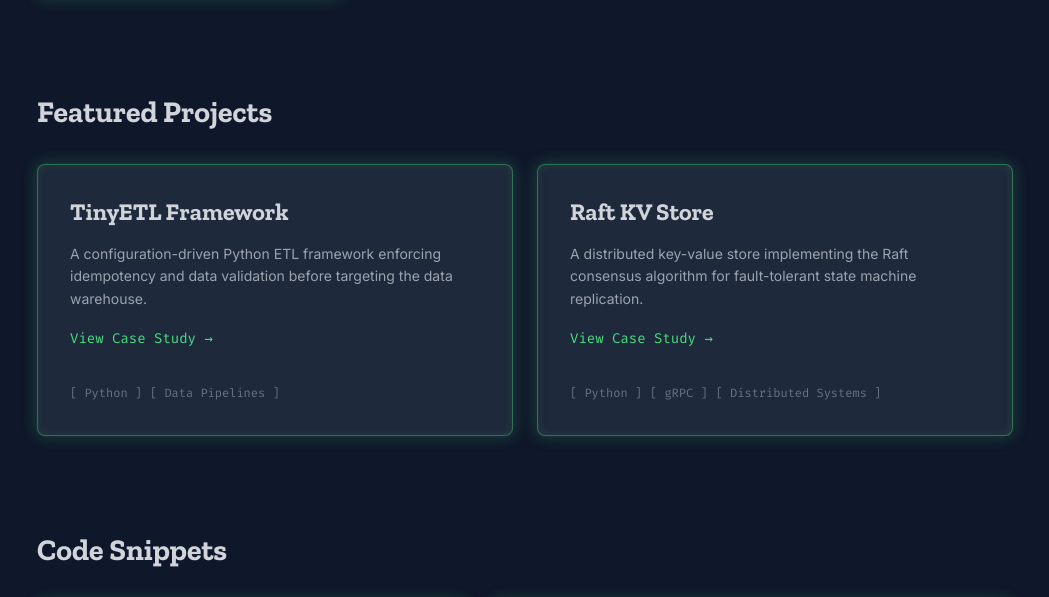
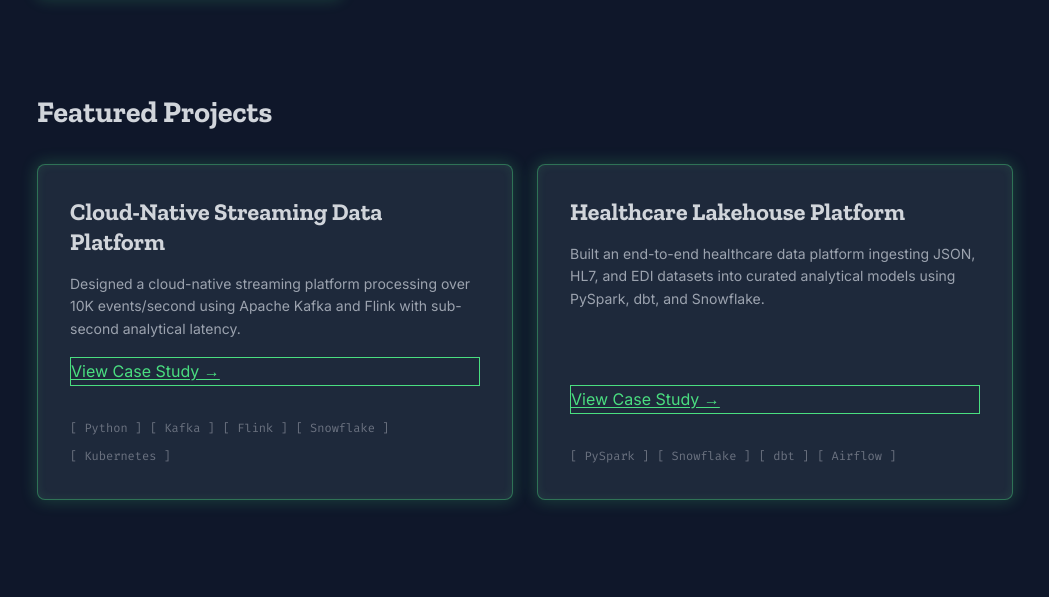
Before and after one commit to dattskoushik/dattskoushik.github.io, a Python web app: template templates/index.html in a window 1280 px wide. Shown: the part 1792-2389 px from the top of the page, without its empty margins (115-1164 px from the left). Run offline with Jinja, Linux system fonts and the light colour scheme; the template is opened without the code that fills it, so the values that code supplies are empty.

Commit message:
feat(portfolio): integrate Senior Data Engineer content and unify button design (#34)
- Implemented comprehensive update for professional summary, experience, skills, and projects in resume.html and projects.html.
- Simplified navigation by consolidating duplicate links and increasing gap.
- Applied standardized `.btn-solid` and `.btn-outline` button utility classes to all primary call-to-actions across the site.
- Fixed index templates and recompiled static site outputs using build_static.py.

```diff
--- a/resume.html
+++ b/resume.html
@@ -457,7 +457,7 @@
         <div class="resume-header">
             <div>
                 <h1>Suchindra Koushik</h1>
-                <div class="resume-role">Software Engineer - Data and Backend</div>
+                <div class="resume-role">Senior Data Engineer</div>
                 <div class="resume-contact">
                     <a href="mailto:suchindra.formal@outlook.com" style="color: inherit; text-decoration: none;">suchindra.formal@outlook.com</a>
                     <span>•</span>
--- a/templates/index.html
+++ b/templates/index.html
@@ -135,28 +135,32 @@
         <div class="grid-2-col">
             <!-- Project 1 -->
             <div class="card-border-glow" style="padding: 2rem; border-radius: 0.5rem; display: flex; flex-direction: column; height: 100%;">
-                <h3 style="font-family: var(--font-serif); font-size: 1.5rem; font-weight: 700; margin-bottom: 1rem;">TinyETL Framework</h3>
+                <h3 style="font-family: var(--font-serif); font-size: 1.5rem; font-weight: 700; margin-bottom: 1rem;">Cloud-Native Streaming Data Platform</h3>
                 <p style="color: var(--muted-foreground); font-size: 0.875rem; line-height: 1.625; margin-bottom: 1rem; flex-grow: 1;">
-                    A configuration-driven Python ETL framework enforcing idempotency and data validation before targeting the data warehouse.
+                    Designed a cloud-native streaming platform processing over 10K events/second using Apache Kafka and Flink with sub-second analytical latency.
                 </p>
-                <a href="/projects.html" style="font-family: var(--font-mono); font-size: 0.875rem; color: var(--terminal-green); text-decoration: none; margin-bottom: 2rem;">View Case Study &rarr;</a>
+                <a href="/projects.html" class="btn btn-outline" style="margin-bottom: 2rem;">View Case Study &rarr;</a>
                 <div style="display: flex; flex-wrap: wrap; gap: 0.5rem; font-family: var(--font-mono); font-size: 0.75rem; color: #6b7280; margin-top: auto;">
                     <span>[ Python ]</span>
-                    <span>[ Data Pipelines ]</span>
+                    <span>[ Kafka ]</span>
+                    <span>[ Flink ]</span>
+                    <span>[ Snowflake ]</span>
+                    <span>[ Kubernetes ]</span>
                 </div>
             </div>
 
             <!-- Project 2 -->
             <div class="card-border-glow" style="padding: 2rem; border-radius: 0.5rem; display: flex; flex-direction: column; height: 100%;">
-                <h3 style="font-family: var(--font-serif); font-size: 1.5rem; font-weight: 700; margin-bottom: 1rem;">Raft KV Store</h3>
+                <h3 style="font-family: var(--font-serif); font-size: 1.5rem; font-weight: 700; margin-bottom: 1rem;">Healthcare Lakehouse Platform</h3>
                 <p style="color: var(--muted-foreground); font-size: 0.875rem; line-height: 1.625; margin-bottom: 1rem; flex-grow: 1;">
-                    A distributed key-value store implementing the Raft consensus algorithm for fault-tolerant state machine replication.
+                    Built an end-to-end healthcare data platform ingesting JSON, HL7, and EDI datasets into curated analytical models using PySpark, dbt, and Snowflake.
                 </p>
-                <a href="/projects.html" style="font-family: var(--font-mono); font-size: 0.875rem; color: var(--terminal-green); text-decoration: none; margin-bottom: 2rem;">View Case Study &rarr;</a>
+                <a href="/projects.html" class="btn btn-outline" style="margin-bottom: 2rem;">View Case Study &rarr;</a>
                 <div style="display: flex; flex-wrap: wrap; gap: 0.5rem; font-family: var(--font-mono); font-size: 0.75rem; color: #6b7280; margin-top: auto;">
-                    <span>[ Python ]</span>
-                    <span>[ gRPC ]</span>
-                    <span>[ Distributed Systems ]</span>
+                    <span>[ PySpark ]</span>
+                    <span>[ Snowflake ]</span>
+                    <span>[ dbt ]</span>
+                    <span>[ Airflow ]</span>
                 </div>
             </div>
         </div>
```
Also changed, not shown: about.html (+22 -22 lines), blog/batch-data-pipelines.html (+24 -1 lines), blog/index.html (+24 -1 lines), blog/postgres-query-planning.html (+24 -1 lines), blog/python-performance.html (+24 -1 lines).
